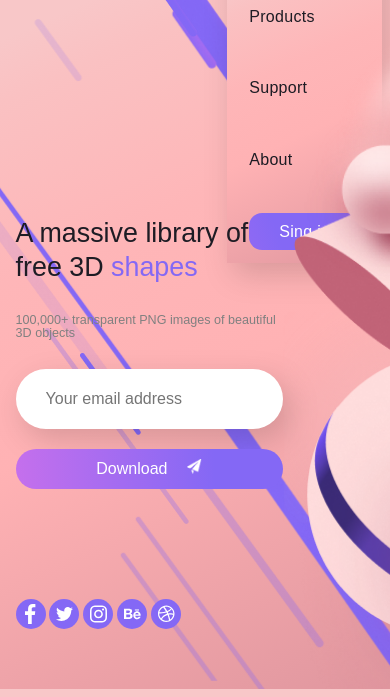
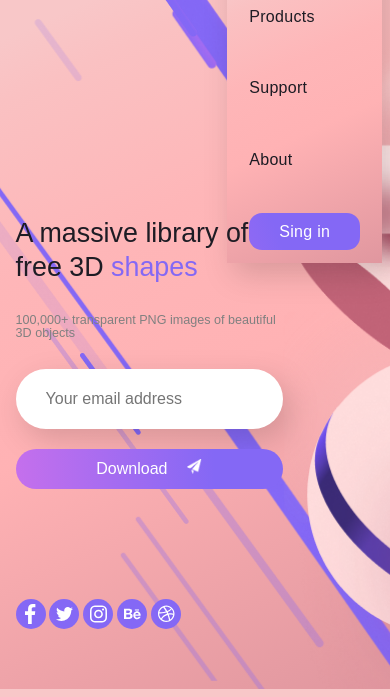
Before and after one commit to mariiaws/3D-shapes, a plain HTML site: page index.html in a window 390 px wide. Both pictures are taken after a click on the item 359 px from the left and 92 px from the top of the page. Shown: the part 147-844 px from the top of the page. Drawn offline with nearby package versions, Linux system fonts and the light colour scheme; files that its build step writes are made by us from their sources; a web font is replaced by a local one.

Commit message:
Fixed the header block

```diff
--- a/css/_media.scss
+++ b/css/_media.scss
@@ -14,14 +14,13 @@
     gap: 6vh;
     background: linear-gradient(155.52deg, #F8C7C8 18.54%, #FAC1C2 24.61%, #FEB6B8 42.81%, #FFB2B4 61.01%, #DC939C 105.21%), no-repeat, center;
     padding: 22px;
-    z-index: 8;
     filter: drop-shadow(7px 11px 15px rgba(0, 0, 0, 0.15));
-
+    z-index: 20;
   }
 
   .hamburger {
     display: grid;
-    z-index: 10;
+    z-index: 25;
   }
 
   .line-top__animate {
--- a/css/blocks/_header.scss
+++ b/css/blocks/_header.scss
@@ -30,6 +30,7 @@
 }
 
 .nav-item {
+  width: fit-content;
   list-style: none;
   font-style: normal;
   font-size: 16px;
```
